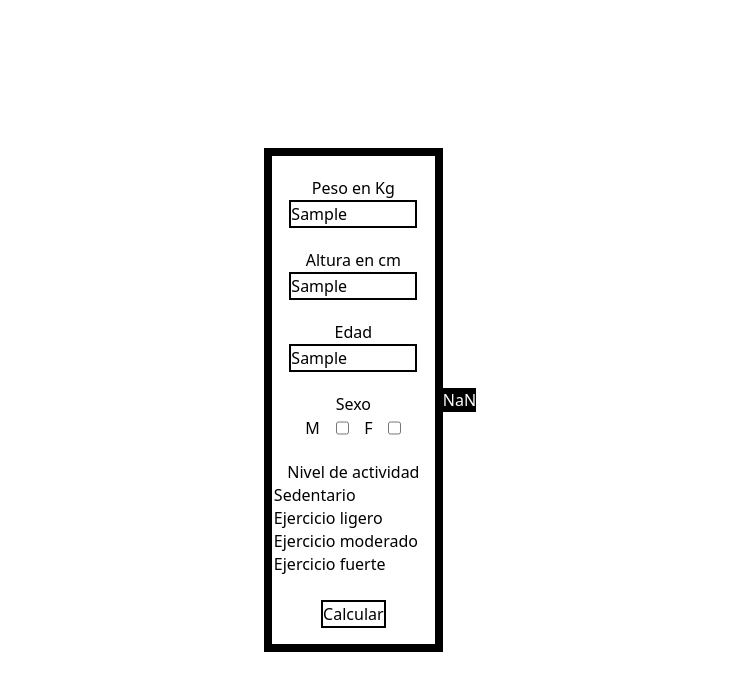
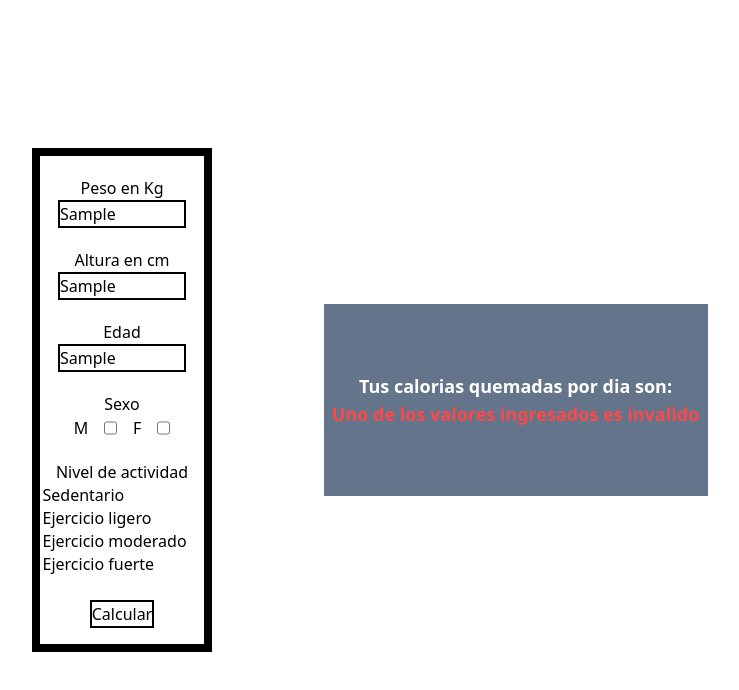
Before and after one commit to Lucas1933/BasicBMICalculatorJs, a plain HTML site: page pages/calculadoraDeCalorias.html in a window 1280 px wide. Both pictures are taken after typing "Sample", "Sample", "Sample" into the empty fields and a click on the button "Calcular". Shown: the whole page, without its empty margins (270-1009 px from the left). Drawn offline with Linux system fonts and the light colour scheme.

Commit message:
añadiendo validacion de datos

```diff
--- a/js/calculadoraScript.js
+++ b/js/calculadoraScript.js
@@ -43,15 +43,24 @@ class CalculadoraMetabolica {
   }
 }
 function appendResult(resultado) {
-  let cartelResultado = document.getElementById("resultadoDiv");
-  let resultadoText = cartelResultado.firstChild;
-  cartelResultado.style.backgroundColor = "black";
-  resultadoText.innerText = resultado;
+  let resultadoText = document.getElementById("resultadoText");
   resultadoText.style.color = "white";
-  cartelResultado.append(resultadoText);
+  resultadoText.innerText = parseInt(resultado) + " Kl";
+}
+
+function validateValues(peso, altura, edad) {
+  if (isNaN(peso) || isNaN(altura) || isNaN(edad)) {
+    document.getElementById("resultadoText").style.color = "#FF4747";
+    document.getElementById("resultadoText").innerText =
+      "Uno de los valores ingresados es invalido";
+    return false;
+  } else {
+    return true;
+  }
 }
 function main() {
   let persona = new Persona();
+  if (validateValues(persona.peso, persona.altura, persona.edad)) {
     let calculadora = new CalculadoraMetabolica();
     let resultado = calculadora.obtenerCalorias(
       persona.peso,
@@ -60,6 +69,6 @@ function main() {
       persona.sexo,
       persona.nivelDeActividad
     );
-
     appendResult(resultado);
   }
+}
--- a/pages/calculadoraDeCalorias.html
+++ b/pages/calculadoraDeCalorias.html
@@ -63,6 +63,14 @@
         </button>
       </form>
     </div>
-    <div id="resultadoDiv"><p></p></div>
+    <div
+      class="ml-28 flex h-48 w-96 flex-col items-center justify-center bg-slate-500"
+    >
+      <p class="inline-block text-lg font-bold text-white">
+        Tus calorias quemadas por dia son:
+      </p>
+
+      <p id="resultadoText" class="text-lg font-bold text-white"></p>
+    </div>
   </body>
 </html>
```
Also changed, not shown: dist/output.css. Lines whose indentation alone changed are shown as unchanged.
